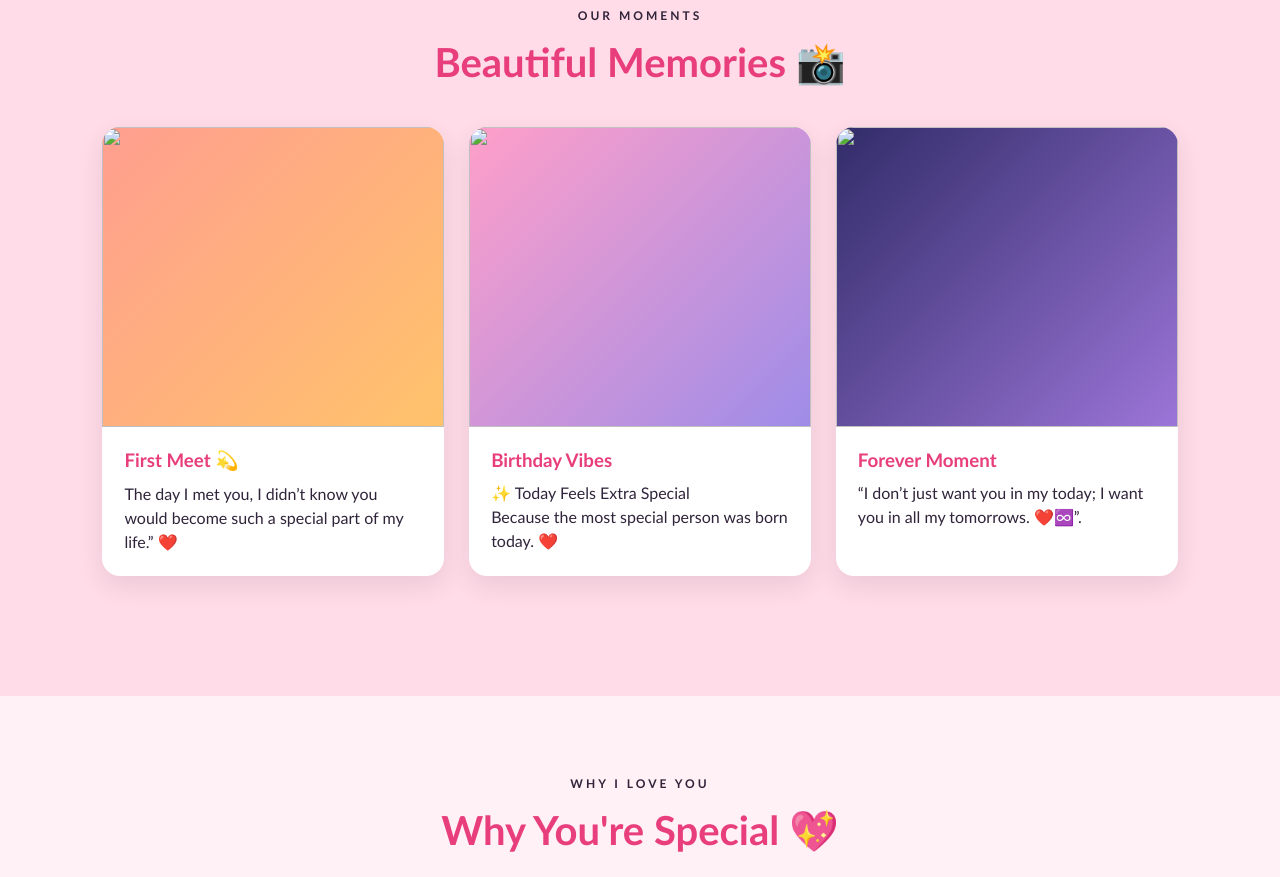
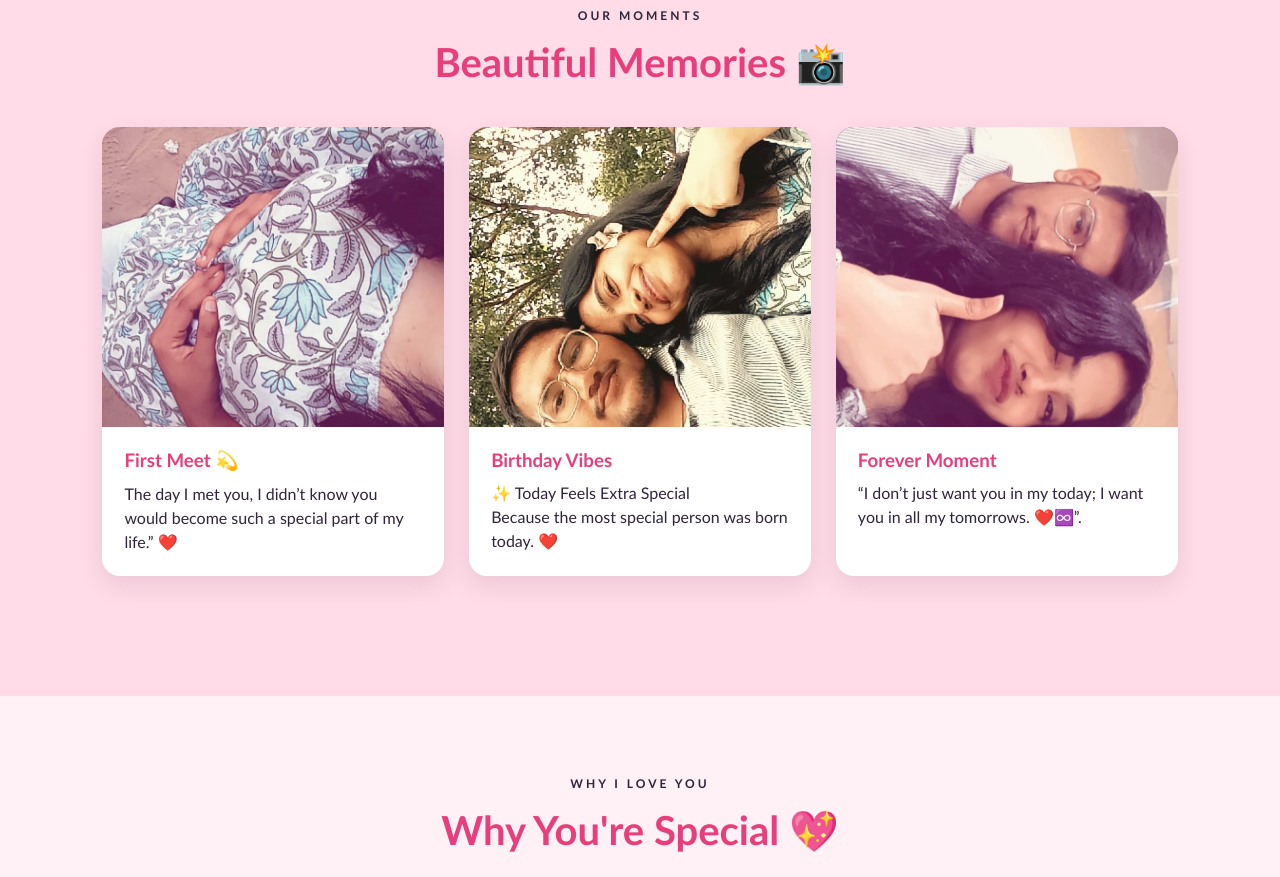
Before and after one commit to code-withashwani/for-you, a plain HTML site: page index.html in a window 1280 px wide. Shown: the part 1240-2117 px from the top of the page. Drawn offline with Linux system fonts and the light colour scheme.

Commit message:
fixed img path

```diff
--- a/index.html
+++ b/index.html
@@ -91,7 +91,7 @@ Today is your day, but having you is my favorite gift. 🎂✨
 
             <div class="memory-card">
                 <div class="memory-image image-one">
-                    <img src="./gf 1.jpeg" alt="">
+                    <img src="./gf1.jpeg" alt="">
                 </div>
                 <div class="card-content">
                     <h3>First Meet 💫</h3>
@@ -101,7 +101,7 @@ Today is your day, but having you is my favorite gift. 🎂✨
 
             <div class="memory-card">
                 <div class="memory-image image-two">
-                    <img src="./gf 2.jpeg" alt="">
+                    <img src="./gf2.jpeg" alt="">
                 </div>
                 <div class="card-content">
                     <h3>Birthday Vibes</h3>
@@ -114,7 +114,7 @@ Because the most special person was born today. ❤️</p>
 
             <div class="memory-card">
                 <div class="memory-image image-three">
-                    <img src="./gf 3.jpeg" alt="">
+                    <img src="./gf3.jpeg" alt="">
                 </div>
                 <div class="card-content">
                     <h3>Forever Moment</h3>
```
